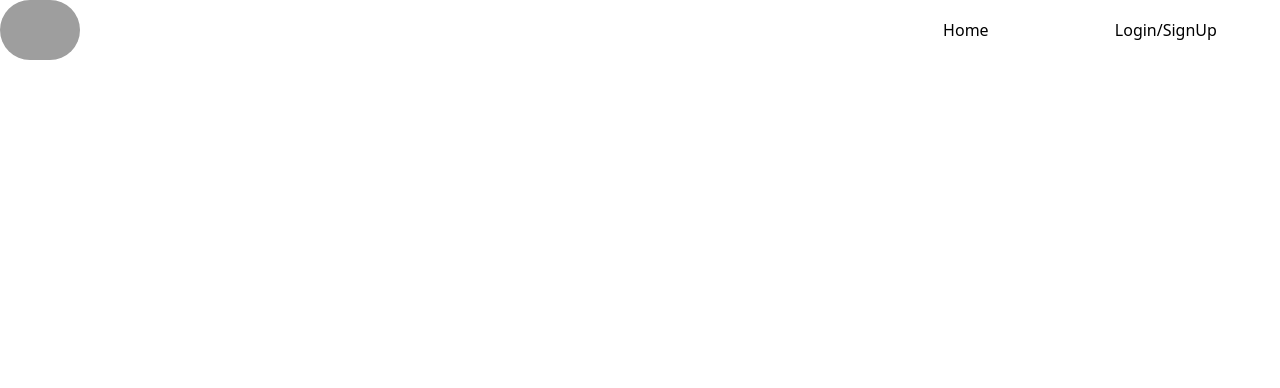
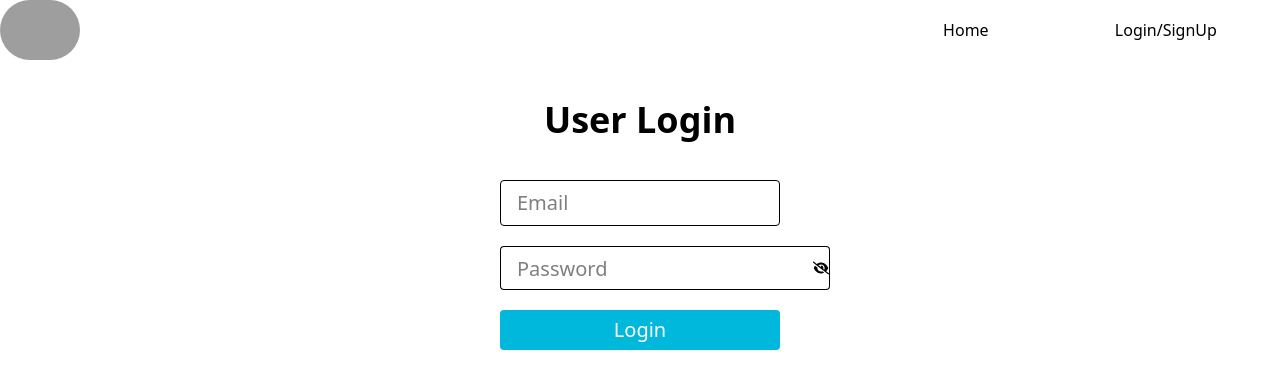
Before and after one commit to pykingcodepro/resto-app, a Next.js app: page /user/auth in a window 1280 px wide. Shown: the top 388 px of the page. Built offline with nearby package versions, Linux system fonts and the light colour scheme; grey boxes are pictures that could not be loaded.

Commit message:
Added frontend for user login with email

```diff
--- /dev/null
+++ b/app/_components/userAuthComponents/UserLogin.tsx
@@ -0,0 +1,62 @@
+"use client";
+
+import React, { FormEvent, useState } from "react";
+import { FaEye, FaEyeSlash } from "react-icons/fa6";
+
+export default function UserLogin() {
+
+  const [email, setEmail] = useState<string>("");
+  const [password, setPassword] = useState<string>("");
+  const [mainPasswordEye, setMainPasswordEye] = useState<boolean>(true);
+
+  const [isLoading, setIsLoading] = useState<boolean>(false);
+  const [msg, setMsg] = useState<string>("");
+
+  return (
+    <div>
+      <form className="flex flex-col items-center">
+        <h1 className="text-4xl font-semibold my-5">User Login</h1>
+        <input
+          type="email"
+          className="border rounded mt-5 pl-4 py-2 text-xl w-70"
+          placeholder="Email"
+          name="restEmail"
+          value={email}
+          onChange={(e) => setEmail(e.target.value)}
+          required={true}
+          autoComplete="on"
+        />
+        <div className="password-group flex mt-5 w-70">
+          <input
+            type={mainPasswordEye ? "text" : "password"}
+            className="border border-r-0 rounded rounded-r-none pl-4 h-11 text-xl focus:outline-none "
+            placeholder="Password"
+            value={password}
+            onChange={(e) => setPassword(e.target.value)}
+            required={true}
+            autoComplete="on"
+          />
+          <div
+            className="eye-logo cursor-pointer h-11 w-10 flex justify-center items-center border border-l-0 rounded rounded-l-none"
+            onClick={(e: FormEvent) => {
+              e.preventDefault();
+              setMainPasswordEye(!mainPasswordEye);
+            }}
+          >
+            {!mainPasswordEye ? <FaEye /> : <FaEyeSlash />}
+          </div>
+        </div>
+
+        <input
+          className="mt-5 w-70 disabled:cursor-not-allowed disabled:bg-cyan-700 disabled:text-gray-200 text-white bg-cyan-500 hover:bg-cyan-600 hover:cursor-pointer min-w-60 h-10 rounded text-xl "
+          type="submit"
+          value="Login"
+          disabled={isLoading}
+          onClick={() => {}}
+        />
+        <span className="mt-5 text-red-600">{msg}</span>
+
+      </form>
+    </div>
+  );
+}
--- a/app/user/auth/page.tsx
+++ b/app/user/auth/page.tsx
@@ -1,10 +1,12 @@
 import RestaurantHeader from '@/app/_components/RestaurantHeader'
+import UserLogin from '@/app/_components/userAuthComponents/UserLogin'
 import React from 'react'
 
 export default function Home() {
   return (
     <>
       <RestaurantHeader isLogin={true} />  { /* Temparary using restaurant header */ }
+      <UserLogin />
     </>
   )
 }
```
Also changed, not shown: 1 other file (tests, documents, lock files or other folders).
